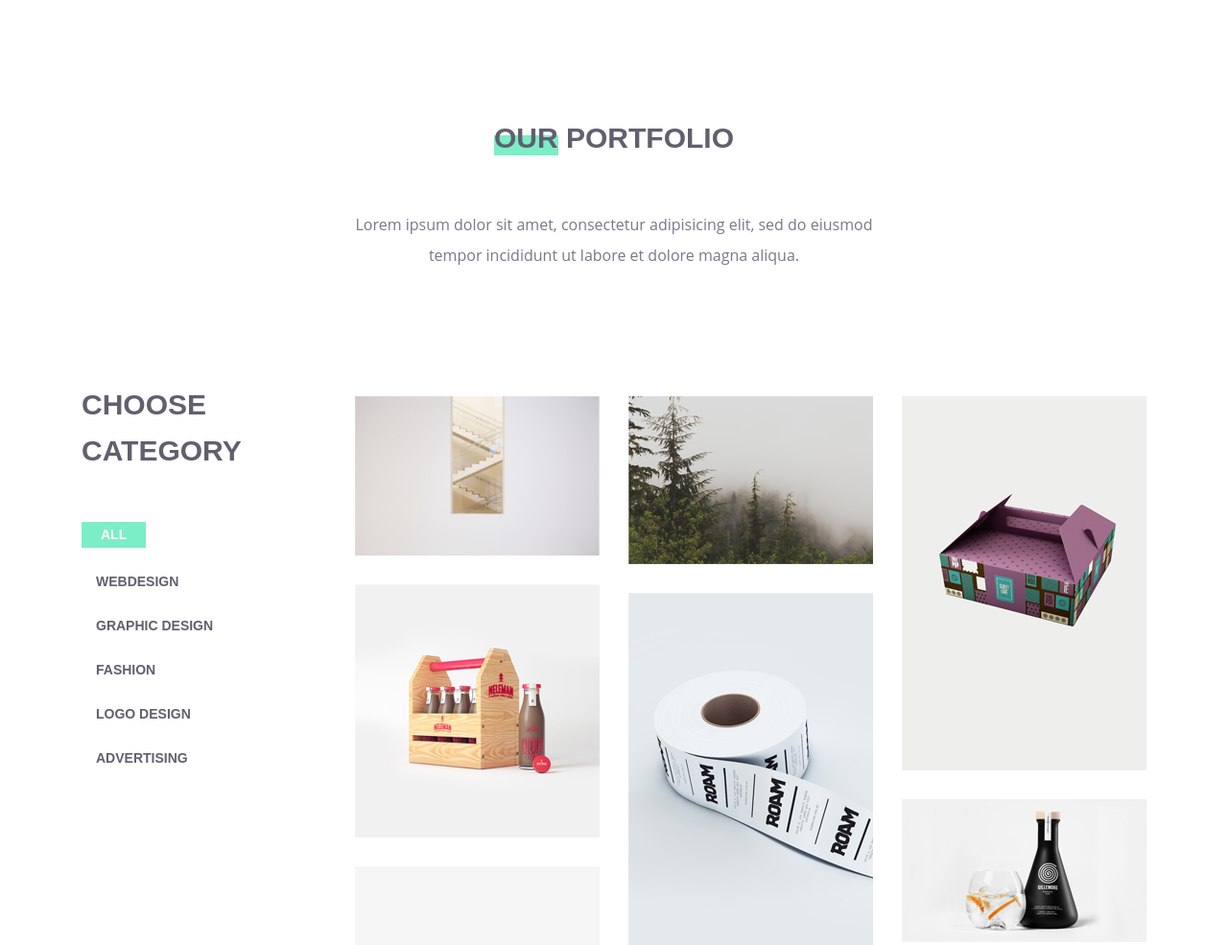
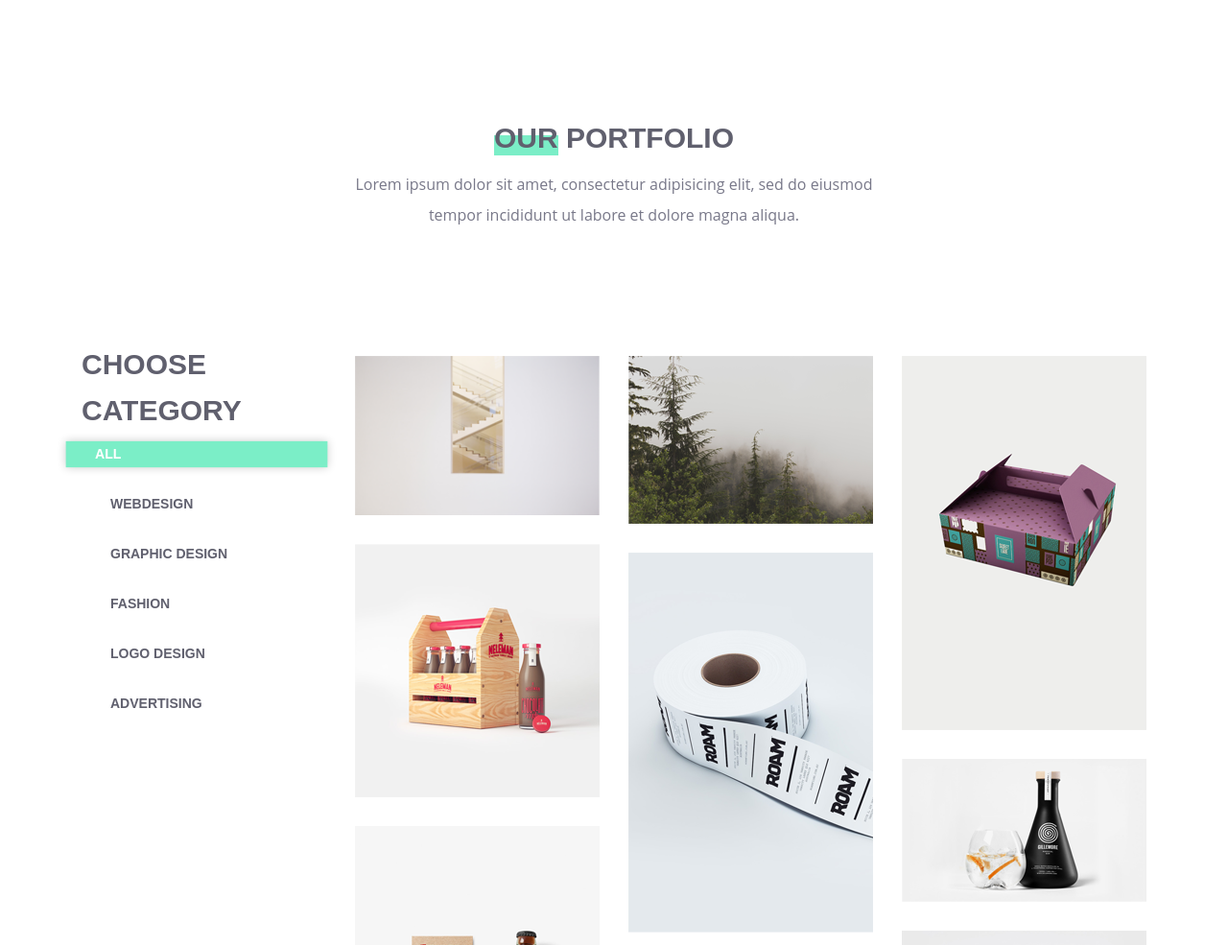
Before and after one commit to JustLotos/Akad, a website: page app/index.html in a window 1280 px wide. Shown: the part 2560-3545 px from the top of the page at 96% size. Drawn offline with nearby package versions, Linux system fonts and the light colour scheme.

Commit message:
portfolio menu animation

```diff
--- a/app/index.html
+++ b/app/index.html
@@ -156,22 +156,22 @@
 						<h1 class="portfolio-header header">choose category</h1>
 						<ul class="portfolio-list">
 							<li class="portfolio-element portfolio-active_link">
-								<a href="#" class="portfolio-link ">All</a>
+								<a href="#" class="portfolio-link_menu ">All</a>
 							</li>
 							<li class="portfolio-element">
-								<a href="#" class="portfolio-link">webdesign</a>
+								<a href="#" class="portfolio-link_menu">webdesign</a>
 							</li>
 							<li class="portfolio-element">
-								<a href="#" class="portfolio-link">graphic design</a>
+								<a href="#" class="portfolio-link_menu">graphic design</a>
 							</li>
 							<li class="portfolio-element">
-								<a href="#" class="portfolio-link">fashion</a>
+								<a href="#" class="portfolio-link_menu">fashion</a>
 							</li>
 							<li class="portfolio-element">
-								<a href="#" class="portfolio-link">logo design</a>
+								<a href="#" class="portfolio-link_menu">logo design</a>
 							</li>
 							<li class="portfolio-element">
-								<a href="#" class="portfolio-link">advertising</a>
+								<a href="#" class="portfolio-link_menu">advertising</a>
 							</li>
 						</ul>
 					</div>
--- a/app/js/script.js
+++ b/app/js/script.js
@@ -10,11 +10,14 @@ window.onload = function () {
 		menu.classList.toggle('menu-closed');
 		menu.classList.toggle('menu-opened');
 
+	});
+
+	var portfolioList = document.querySelectorAll('.portfolio-list');
+
+	portfolioList.addEventListener('click', (event) => {
+		console.log(event.target);
+	});
 
 
-			//setTimeout(menu.classList.add('dnone'), 5000);
 
-			//menu.classList.remove('dblock');
-
-	});
 }
--- a/app/less/style.less
+++ b/app/less/style.less
@@ -460,7 +460,7 @@
 }
 .portfolio{
   height: 200vh;
-  margin-bottom: 350px;
+  margin-bottom: 100px;
   &-hover{
     margin: 100px 0;
     text-align: center;
@@ -469,9 +469,7 @@
     align-items: center;
     flex-direction: column;
   }
-  &-header{
-    margin-bottom: 50px;
-  }
+
   &-subhead{
     width: 50%;
   }
@@ -479,34 +477,48 @@
     text-align: center;
   }
   &-list{
-    display: block;
+    display: flex;
+    flex-direction: column;
     list-style: none;
     margin: 0;
     padding: 0;
   }
   &-element{
     .Monts;
+    padding: 3px 20px;
+
     text-transform: uppercase;
-    margin-left: 15px;
+    //margin-left: 15px;
     font-size: 14px;
     color: lighten(@grey, 5%);
     margin-bottom: 25px;
+    transition: background-color 0.5s, transform 0.5s, box-shadow 0.5s;
+    &:hover{
+      background-color: @blue;
+      transform: scale(1.01);
+      box-shadow: 0 0 10px rgba(0,0,0,.2);
+    }
   }
-  &-link{
+  &-link_menu{
     color: @grey;
+    display: inline-block;
+    width: 100%;
+    height: 100%;
     &:hover{
       text-decoration: none;
-      color: @grey;
+      color: white;
     }
   }
   &-active_link{
     position: relative;
+    background-color: @blue;
 
-    background-color: @blue;
-    display: inline-block;
-    padding: 3px 20px;
-    margin-left: 0;
-    .portfolio-link {
+
+    transform: scale(1.01);
+    box-shadow: 0 0 10px rgba(0,0,0,.2);
+
+    //margin-left: 0;
+    .portfolio-link_menu {
       color: white;
     }
   }
@@ -720,6 +732,12 @@
     &-choose{
       text-align: left;
     }
+    &-element{
+      padding-left: 30px;
+    }
+    &-active_link{
+      margin-left: -15px;
+    }
   }
   .blue_block{
     top: 21px;
```
Also changed, not shown: app/css/style.min.css.
